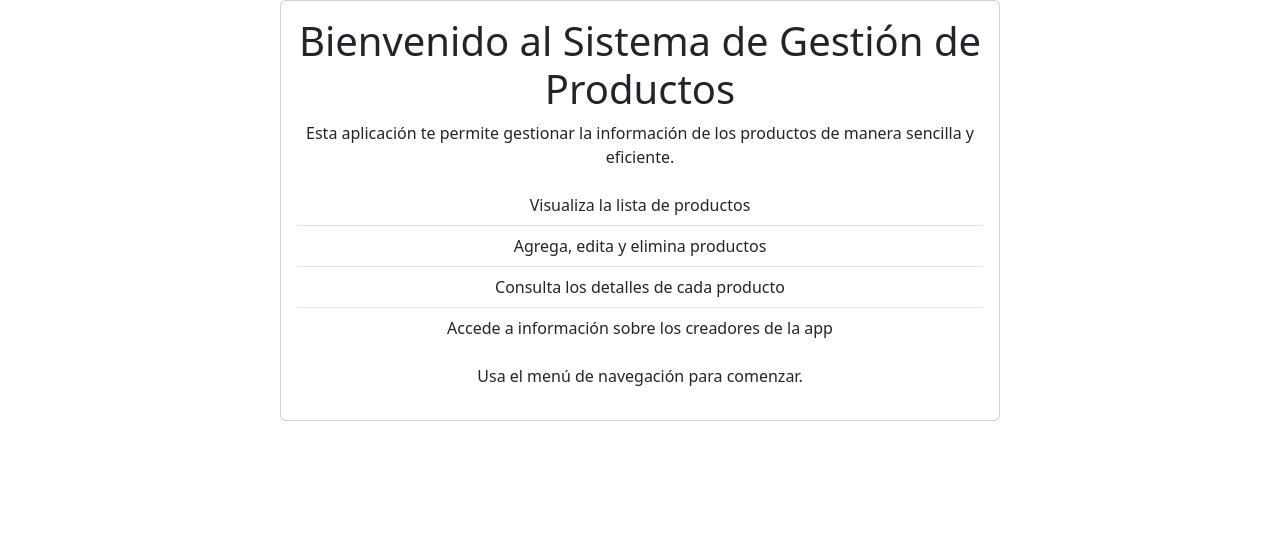
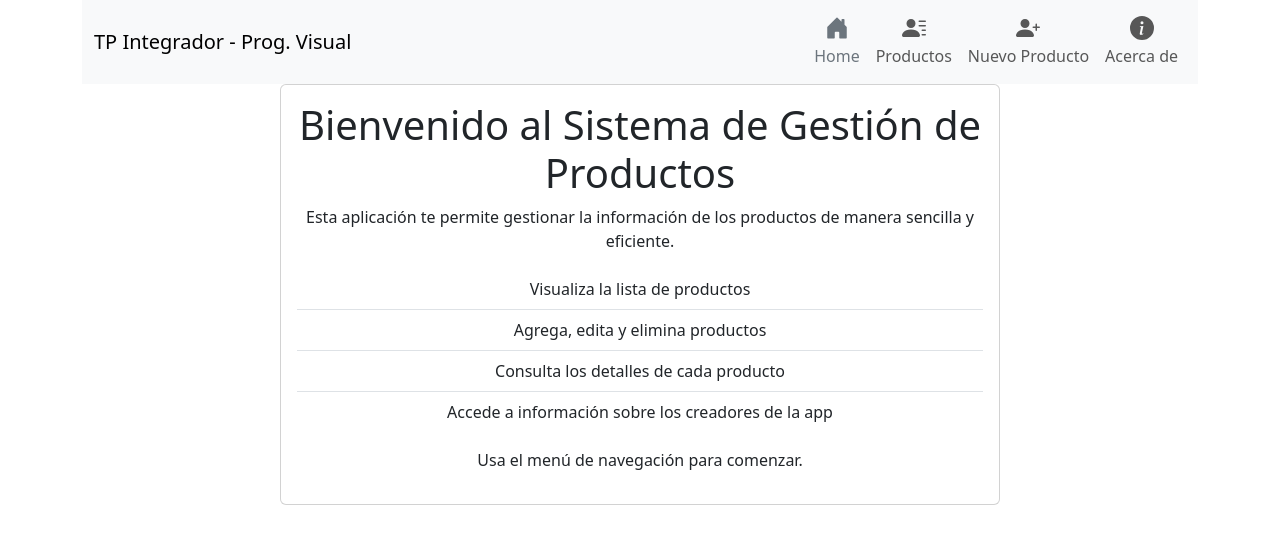
Before and after one commit to MartinAle90/TrabajoFinalGrupo14Comision2, a React (Vite) app: page / in a window 1280 px wide. Shown: the top 544 px of the page. Built offline with nearby package versions, Linux system fonts and the light colour scheme.

Commit message:
Se agrega el layout, acerca de, yproductos [Daza Martin]

```diff
--- a/src/App.jsx
+++ b/src/App.jsx
@@ -1,13 +1,20 @@
 import { Container } from "react-bootstrap";
 import { Routes, Route } from "react-router-dom";
+import Layout from "./assets/components/Layout";
+import Nosotros from "./assets/components/Nosotros";
 import Home from "./assets/components/Home";
+import ErrorPage from "./assets/components/ErrorPage";
 
 function App() {
 
   return (
     <Container>
       <Routes>
-        <Route path="/" element={<Home />}>
+        <Route path="/" element={<Layout />}>
+          <Route index element={<Home />} />
+          <Route path="home" element={<Home />} />
+          <Route path="nosotros" element={<Nosotros />} />
+          <Route path="*" element={<ErrorPage />} />
         </Route>
       </Routes>
     </Container>
--- /dev/null
+++ b/src/assets/components/ErrorPage.jsx
@@ -0,0 +1,8 @@
+function ErrorPage(){
+    return(
+        <>
+            <h1>Pagina de Error</h1>
+        </>
+    )
+}
+export default ErrorPage;
--- /dev/null
+++ b/src/assets/components/Layout.jsx
@@ -0,0 +1,49 @@
+import { Navbar, Container, Nav } from "react-bootstrap";
+import { Outlet } from "react-router-dom";
+import {
+  BsFillHouseDoorFill,
+  BsFillPersonLinesFill,
+  BsFillPersonPlusFill,
+  BsFillInfoCircleFill,
+} from "react-icons/bs";
+
+function Layout() {
+  return (
+    <>
+      <Navbar expand="lg" className="bg-body-tertiary shadowHeader" >
+        <Container>
+          <Navbar.Brand>TP Integrador - Prog. Visual</Navbar.Brand>
+          <Navbar.Toggle aria-controls="basic-navbar-nav" />
+          <Navbar.Collapse id="basic-navbar-nav">
+            <Nav className="ms-auto">
+            <Nav.Link href="/" className="nav-link text-secondary text-center">
+              <BsFillHouseDoorFill size={24} className="d-block mx-auto mb-1" />
+              Home
+            </Nav.Link>
+
+            <Nav.Link href="/productos" className="nav-link text-center">
+              <BsFillPersonLinesFill size={24} className="d-block mx-auto mb-1" />
+              Productos
+            </Nav.Link>
+
+            <Nav.Link href="/producto/nuevo" className="nav-link text-center">
+              <BsFillPersonPlusFill size={24} className="d-block mx-auto mb-1" />
+              Nuevo Producto
+            </Nav.Link>
+
+            <Nav.Link href="/nosotros" className="nav-link text-center">
+              <BsFillInfoCircleFill size={24} className="d-block mx-auto mb-1" />
+              Acerca de
+            </Nav.Link>
+            </Nav>
+          </Navbar.Collapse>
+        </Container>
+      </Navbar>
+      <section>
+        <Outlet />
+      </section>
+    </>
+  );
+}
+
+export default Layout;
--- /dev/null
+++ b/src/assets/components/Nosotros.jsx
@@ -0,0 +1,71 @@
+import { Container, Row, Col, Card } from "react-bootstrap";
+
+const miembros = [
+  {
+    nombre: "Leandro",
+    apellido: "Benencia",
+    avatar:
+      "https://ui-avatars.com/api/?name=Leandro+Benencia&background=0D8ABC&color=fff",
+  },
+  {
+    nombre: "Andrea",
+    apellido: "Burgos",
+    avatar:
+      "https://ui-avatars.com/api/?name=Andrea+Burgos&background=0D8ABC&color=fff",
+  },
+  {
+    nombre: "Gonzalo",
+    apellido: "Cruz",
+    avatar:
+      "https://ui-avatars.com/api/?name=Gonzalo+Cruz&background=0D8ABC&color=fff",
+  },
+  {
+    nombre: "Martin",
+    apellido: "Daza",
+    avatar:
+      "https://ui-avatars.com/api/?name=Martin+Daza&background=0D8ABC&color=fff",
+  },
+  {
+    nombre: "Naim",
+    apellido: "Apaza",
+    avatar:
+      "https://ui-avatars.com/api/?name=Naim+Apaza&background=0D8ABC&color=fff",
+  },
+];
+
+function Nosotros() {
+  return (
+    <Container className="mt-5">
+      <h1 className="nosotros-title text-center">
+        Grupo 14 de Programación Visual
+      </h1>
+      <Row className="justify-content-center">
+        {miembros.map((miembro, idx) => (
+          <Col
+            key={idx}
+            md={4}
+            lg={2}
+            className="mb-4 d-flex justify-content-center"
+          >
+            <Card className="nosotros-card">
+              <Card.Img
+                variant="top"
+                src={miembro.avatar}
+                alt={`${miembro.nombre} ${miembro.apellido}`}
+                className="nosotros-avatar"
+              />
+              <Card.Body>
+                <Card.Title className="text-center">
+                  <div>{miembro.nombre}</div>
+                  <div>{miembro.apellido}</div>
+                </Card.Title>
+              </Card.Body>
+            </Card>
+          </Col>
+        ))}
+      </Row>
+    </Container>
+  );
+}
+
+export default Nosotros;
```
